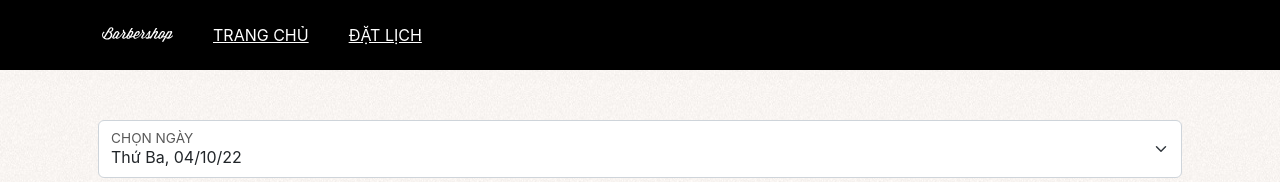
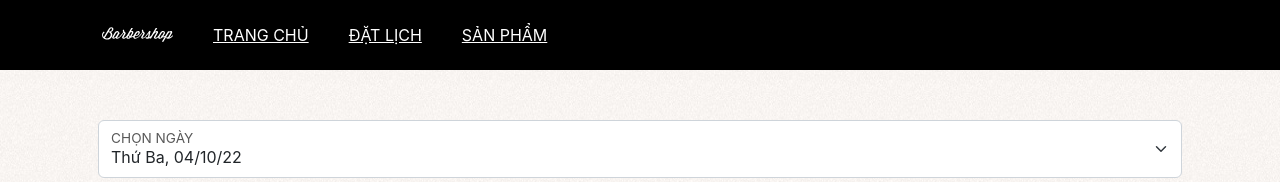
Before and after one commit to thiennhat19112/30Slice-Client, a React (Create React App) app: page / in a window 1280 px wide. Shown: the top 182 px of the page. Built offline with nearby package versions, Linux system fonts and the light colour scheme.

Commit message:
Add link and route

```diff
--- a/src/App.jsx
+++ b/src/App.jsx
@@ -1,8 +1,12 @@
 import { BrowserRouter, Routes, Route, Link, NavLink } from 'react-router-dom';
 // import page
 import Booking from './pages/Booking';
+import Products from './pages/Products';
+import Detail from './pages/Detail';
 // import component
 import Header from './components/Header';
+import Footer from './components/Footer';
+
 function App(props) {
     return (
         <BrowserRouter>
@@ -13,9 +17,12 @@ function App(props) {
                 <Routes>
                   <Route path="/" exact element={<Booking />} />
                   <Route path="/booking" exact element={<Booking />} />
+                  <Route path="/products" exact element={<Products />} />
+                  <Route path="/products/id" exact element={<Detail />} />
                 </Routes>
               </article>
             </main>
+            <Footer />
           </div>
         </BrowserRouter>
       );
--- a/src/components/Header.jsx
+++ b/src/components/Header.jsx
@@ -8,12 +8,21 @@ function Header() {
                     <img src="assets/img/logo.svg" width="111" height="24" alt='hình' />
                 </NavLink>
                 <ul className="site-navigation">
+                    <li>
                         <NavLink to="/" className='nav-item'>
                             <span className="nav-link"> Trang chủ </span>
                         </NavLink>
+                    </li>
+                    <li>
                         <NavLink to="/booking" >
                             <span className="nav-link"> Đặt Lịch </span>
                         </NavLink>
+                    </li>
+                    <li>
+                        <NavLink to="/products" >
+                            <span className="nav-link"> Sản phẩm </span>
+                        </NavLink>
+                    </li>
                     {/* <li><a href="index.html#news-point">Sản Phẩm</a></li> */}
                     {/* <li className="site-navigation-current"><a>Tin Tức</a></li> */}
                 </ul>
```
Lines whose indentation alone changed are shown as unchanged.
